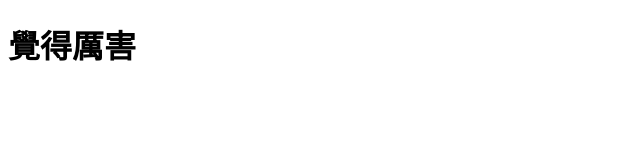
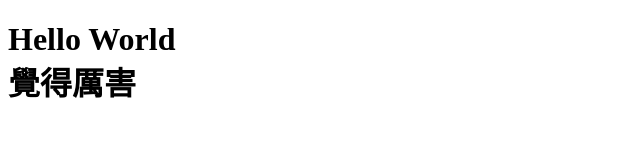
Before and after one commit to noahcse/noahcse.github.io, a plain HTML site: page index.html in a window 1280 px wide. Shown: the whole page, without its empty margins (0-640 px from the left). Drawn offline with Linux system fonts and the light colour scheme.

Commit message:
Update index.html

```diff
--- a/index.html
+++ b/index.html
@@ -2,9 +2,9 @@
 <html>
   <head>
     <meta charset="utf-8">
-    <title>Hello World <br> 你好，GitHub</title>
+    <title>你好，GitHub</title>
   </head>
   <body>
-    <h1>覺得厲害</h1>
+    <h1>Hello World <br> 覺得厲害</h1>
   </body>
 </html>
```
